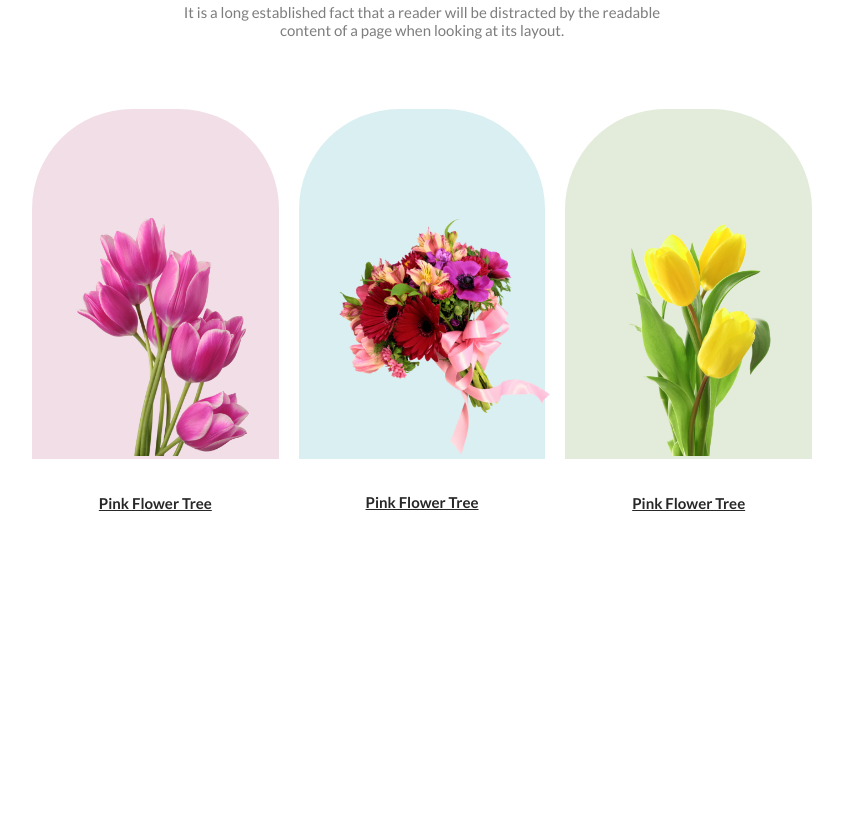
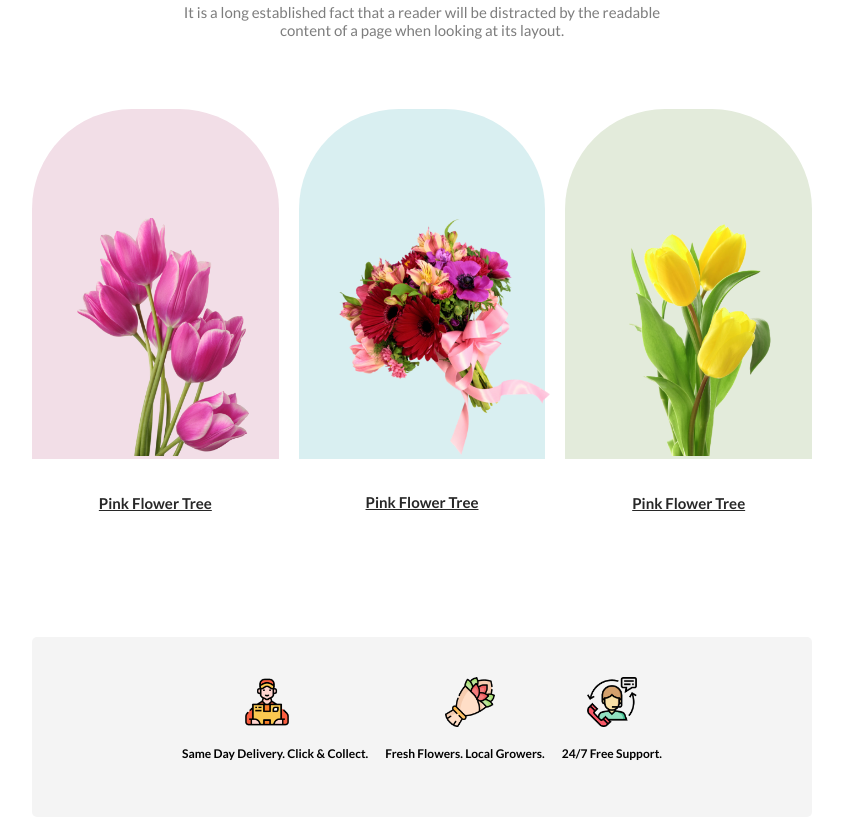
Before and after one commit to naymurabir/Flower-Shop, a plain HTML site: page index.html in a window 1280 px wide. Shown: the part 680-1500 px from the top of the page, without its empty margins (218-1061 px from the left). Before the commit the page ends 1192 px from the top, so only its background shows below. Drawn offline with Linux system fonts and the light colour scheme.

Commit message:
our-service

```diff
--- a/index.html
+++ b/index.html
@@ -15,6 +15,7 @@
 
 <body>
     <header>
+        <!-- Header Section -->
         <div class="header">
             <div class="header-content">
                 <h1 class="header-title">Let's make <br> beautiful flowers a <br> part of your life.</h1>
@@ -31,6 +32,7 @@
         </div>
     </header>
     <main>
+        <!-- Featured Flower Section -->
         <section>
             <div class="primary-section-heading">
                 <h2 class="primary-section-title">Our Featured Flowers</h2>
@@ -49,16 +51,34 @@
                 <div class="featured-content-2">
                     <img class="flower-item2" src="images/pngwing 5.png" alt="">
                     <p class="small-text">Pink Flower Tree</p>
+                </div>
 
-                </div>
                 <div class="featured-content-3">
                     <img class="flower-item3" src="images/pngwing 7.png" alt="">
                     <p class="small-text">Pink Flower Tree</p>
-
                 </div>
             </div>
         </section>
         <!-- Our service section -->
+        <section>
+            <div class="our-service-container">
+                <div class="our-service">
+                    <img class="service-logo" src="images/Group 57.png" alt="image">
+                    <h4 class="service-text">Same Day Delivery. Click & Collect.</h4>
+                </div>
+
+                <div class="our-service">
+                    <img class="service-logo" src="images/Group 58.png" alt="image">
+                    <h4 class="service-text">Fresh Flowers. Local Growers.</h4>
+                </div>
+
+                <div class="our-service">
+                    <img class="service-logo-3rd" src="images/Group 59.png" alt="image">
+                    <h4 class="service-text">24/7 Free Support.</h4>
+                </div>
+            </div>
+        </section>
+        <!-- Hot Deal -->
     </main>
 </body>
 
--- a/style.css
+++ b/style.css
@@ -74,6 +74,7 @@ body {
     align-items: center;
     gap: 20px;
     padding: 50px 250px;
+    margin-bottom: 10%;
 }
 
 /* Featured content */
@@ -127,3 +128,30 @@ body {
 }
 
 /* Our service styles */
+.our-service-container {
+    display: flex;
+    justify-content: space-between;
+    align-items: center;
+    background-color: #F4F4F4;
+    border-radius: 5px;
+    padding: 40px 150px;
+    margin: 80px 250px;
+}
+
+.service-logo {
+    width: 50px;
+    padding-left: 60px;
+}
+
+.service-logo-3rd {
+    width: 50px;
+    padding-left: 25px;
+}
+
+.service-text {
+    font-size: 12px;
+    align-items: center;
+    font-weight: bold;
+}
+
+/* Hot Deal */
```
